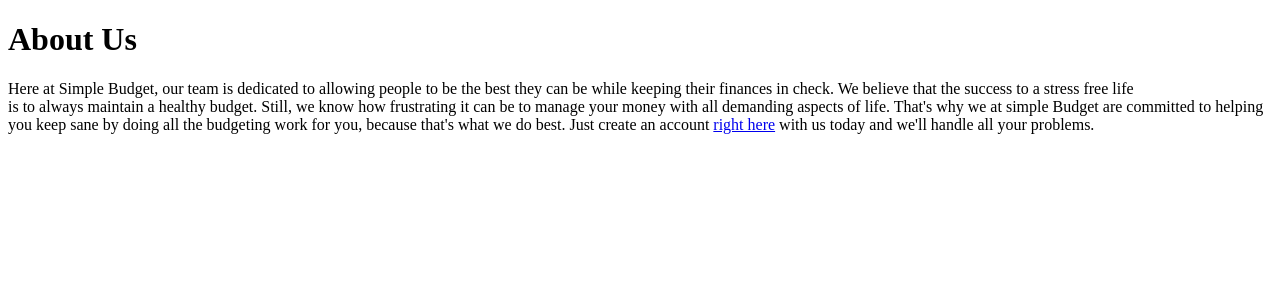
After one commit to MarMiranda-12345/BudgetWebsite, a Python web app: template templates/AboutUs.html in a window 1280 px wide. The commit adds this page. Shown: the top 300 px of the page. Run offline with Jinja, Linux system fonts and the light colour scheme; the template is opened without the code that fills it, so the values that code supplies are empty.

Commit message:
update and created a new file

```diff
--- /dev/null
+++ b/templates/AboutUs.html
@@ -0,0 +1,37 @@
+<!DOCTYPE html>
+    <html>
+
+        <head>
+
+          <link rel="stylesheet" href="static/css/index.css">
+          <link rel="script.js" href="static/js/index.js">
+
+        </head>
+
+
+
+
+        <body>
+                                                              <h1> About Us </h1>
+            <main>
+              <p> Here at Simple Budget, our team is dedicated to allowing people to be the best they can be
+                 while keeping their finances in check. We believe that the success to a stress free life <br>is
+                 to always maintain a healthy budget. Still, we know how frustrating it can be to manage your
+                 money with all demanding aspects of life. That's why we at simple Budget are committed to
+                 helping you keep sane by doing all the budgeting work for you, because that's what we do best.
+                Just create an account <a href='logInSignUpPage'>right here</a> with us today and we'll handle
+                all your problems. <p>
+            </main>
+        </body>
+
+
+
+
+
+
+
+
+
+
+
+    </html>
--- a/templates/index.html
+++ b/templates/index.html
@@ -12,7 +12,7 @@
       <div class="header-right">
         <!--<a class="active" href="#home"></a>-->
         <a href="" class="">BudgetTips</a>
-        <a href="" class="">AboutUs</a>
+        <a href="/about" class="">AboutUs</a>
         <a href="/logInSignUpPage">Login/SignUp</a>
       </div>
     </div>
```
Also changed, not shown: main.py (+7 -1 lines), 1 other file.
